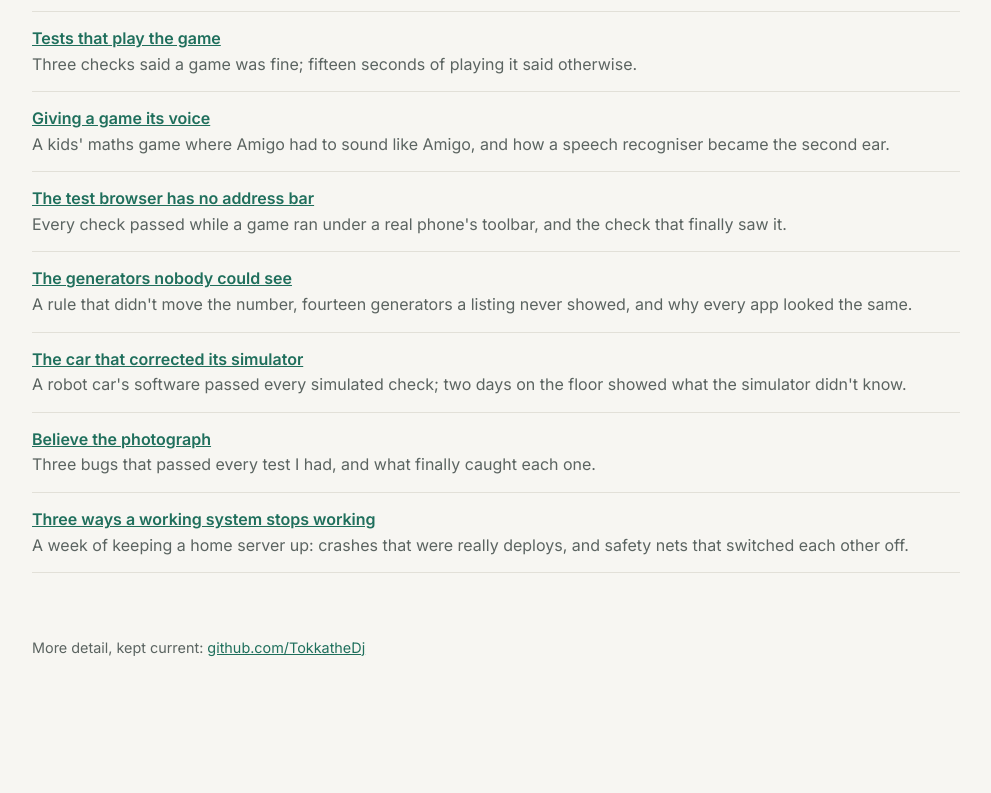
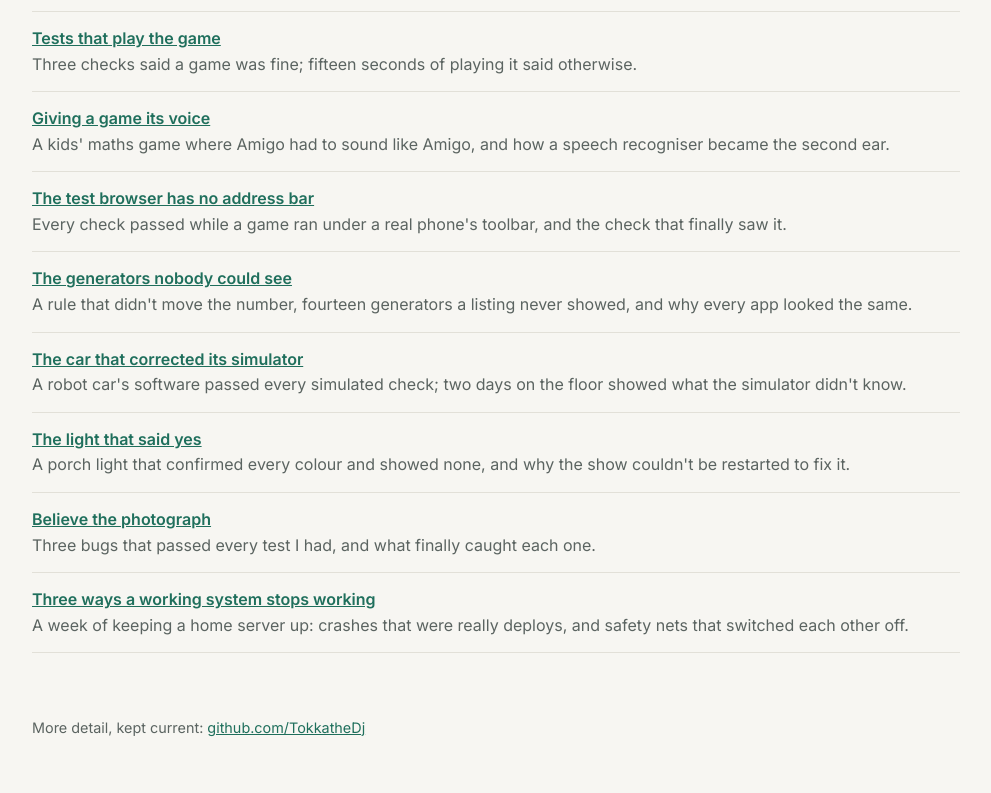
Before and after one commit to TokkatheDj/TokkatheDj.github.io, a plain HTML site: page index.html in a window 1280 px wide. Shown: the part 2280-3073 px from the top of the page, without its empty margins (144-1135 px from the left). Before the commit the page ends 2993 px from the top, so only its background shows below. Drawn offline with Linux system fonts and the light colour scheme.

Commit message:
Writing: link The light that said yes
Co-Authored-By: Claude Opus 5.5 <noreply@anthropic.com>
Claude-Session: https://claude.ai/code/session_01T8FSbSS8v5FXaXhtou9hpi

```diff
--- a/index.html
+++ b/index.html
@@ -200,6 +200,8 @@ footer{padding:48px 0 40px;color:var(--muted);font-size:.9rem}
       <span>A rule that didn't move the number, fourteen generators a listing never showed, and why every app looked the same.</span></li>
     <li><a href="https://github.com/TokkatheDj/TokkatheDj/blob/master/writing/the-car-that-corrected-its-simulator.md">The car that corrected its simulator</a>
       <span>A robot car's software passed every simulated check; two days on the floor showed what the simulator didn't know.</span></li>
+    <li><a href="https://github.com/TokkatheDj/TokkatheDj/blob/master/writing/the-light-that-said-yes.md">The light that said yes</a>
+      <span>A porch light that confirmed every colour and showed none, and why the show couldn't be restarted to fix it.</span></li>
     <li><a href="https://github.com/TokkatheDj/TokkatheDj/blob/master/writing/believe-the-photograph.md">Believe the photograph</a>
       <span>Three bugs that passed every test I had, and what finally caught each one.</span></li>
     <li><a href="https://github.com/TokkatheDj/TokkatheDj/blob/master/writing/three-ways-a-working-system-stops-working.md">Three ways a working system stops working</a>
```
